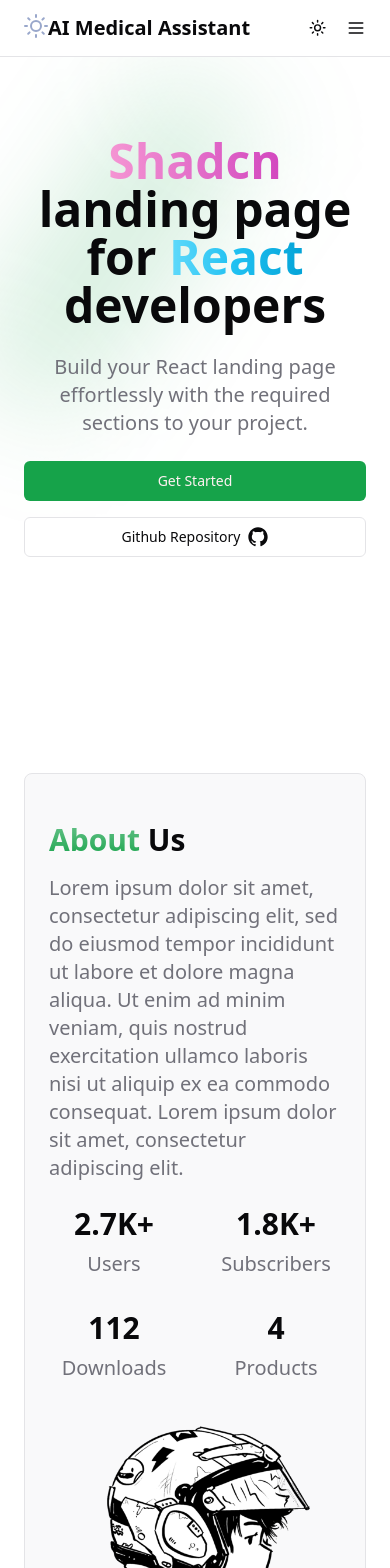
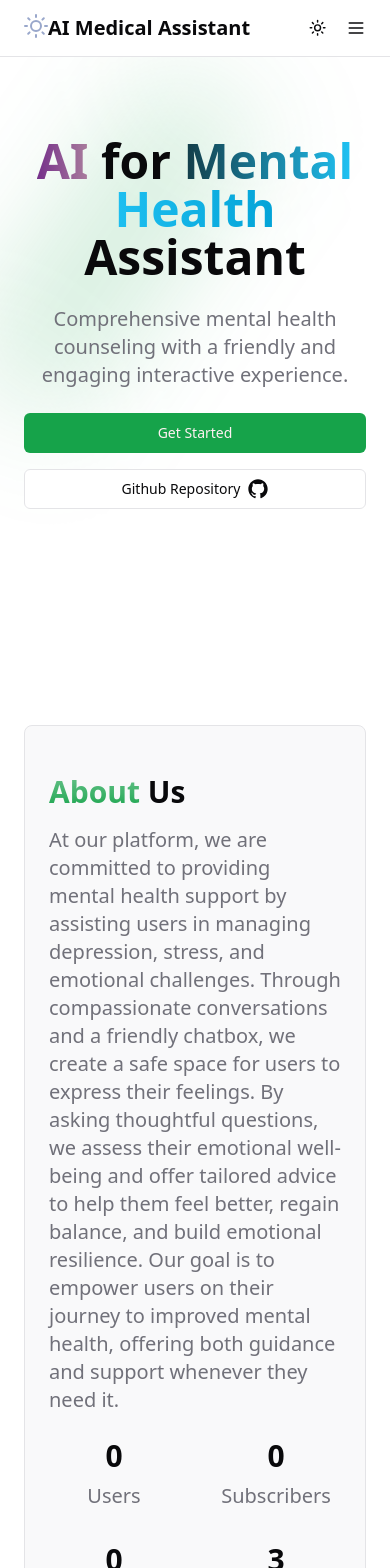
Before and after one commit to skittleskittles/moopy-emotion-ai, a React (Vite) app in the folder frontend/: page / in a window 390 px wide. Shown: the top 1568 px of the page. Built offline with nearby package versions, Linux system fonts and the light colour scheme.

Commit message:
"homepage change"

```diff
--- a/frontend/src/components/homepage/About.tsx
+++ b/frontend/src/components/homepage/About.tsx
@@ -20,11 +20,7 @@
                 Us
               </h2>
               <p className="text-xl text-muted-foreground mt-4">
-                Lorem ipsum dolor sit amet, consectetur adipiscing elit, sed do
-                eiusmod tempor incididunt ut labore et dolore magna aliqua. Ut
-                enim ad minim veniam, quis nostrud exercitation ullamco laboris
-                nisi ut aliquip ex ea commodo consequat. Lorem ipsum dolor sit
-                amet, consectetur adipiscing elit.
+                At our platform, we are committed to providing mental health support by assisting users in managing depression, stress, and emotional challenges. Through compassionate conversations and a friendly chatbox, we create a safe space for users to express their feelings. By asking thoughtful questions, we assess their emotional well-being and offer tailored advice to help them feel better, regain balance, and build emotional resilience. Our goal is to empower users on their journey to improved mental health, offering both guidance and support whenever they need it.
               </p>
             </div>
 
--- a/frontend/src/components/homepage/Cta.tsx
+++ b/frontend/src/components/homepage/Cta.tsx
@@ -9,22 +9,20 @@
             All Your
             <span className="bg-gradient-to-b from-primary/60 to-primary text-transparent bg-clip-text">
               {" "}
-              Ideas & Concepts{" "}
+              Ideas{" "}
             </span>
-            In One Interface
+            {/*In One Interface*/}
           </h2>
           <p className="text-muted-foreground text-xl mt-4 mb-8 lg:mb-0">
-            Lorem ipsum dolor sit amet consectetur adipisicing elit. Eaque,
-            beatae. Ipsa tempore ipsum iste quibusdam illum ducimus eos. Quasi,
-            sed!
+            Welcome to share your ideas with us!
           </p>
         </div>
 
         <div className="space-y-4 lg:col-start-2">
-          <Button className="w-full md:mr-4 md:w-auto">Request a Demo</Button>
-          <Button variant="outline" className="w-full md:w-auto">
-            View all features
-          </Button>
+          <Button className="w-full md:mr-4 md:w-auto">Share ideas</Button>
+          {/*<Button variant="outline" className="w-full md:w-auto">*/}
+            {/*View all features*/}
+          {/*</Button>*/}
         </div>
       </div>
     </section>
--- a/frontend/src/components/homepage/FAQ.tsx
+++ b/frontend/src/components/homepage/FAQ.tsx
@@ -13,33 +13,33 @@
 
 const FAQList: FAQProps[] = [
   {
-    question: "Is this template free?",
-    answer: "Yes. It is a free ChadcnUI template.",
+    question: "How mush does it cost?",
+    answer: "Yes, it is completely free of charge.",
     value: "item-1",
   },
   {
-    question: "Lorem ipsum dolor sit amet consectetur adipisicing elit?",
+    question: "What is AI Medical Assistant?",
     answer:
-      "Lorem ipsum dolor sit amet, consectetur adipisicing elit. Sint labore quidem quam? Consectetur sapiente iste rerum reiciendis animi nihil nostrum sit quo, modi quod.",
+      "At our platform, we are committed to providing mental health support by assisting users in managing depression, stress, and emotional challenges. Through compassionate conversations and a friendly chatbox, we create a safe space for users to express their feelings. By asking thoughtful questions, we assess their emotional well-being and offer tailored advice to help them feel better, regain balance, and build emotional resilience. Our goal is to empower users on their journey to improved mental health, offering both guidance and support whenever they need it.",
     value: "item-2",
   },
   {
     question:
-      "Lorem ipsum dolor sit amet  Consectetur natus dolores minus quibusdam?",
+      "Who will be helping me?",
     answer:
-      "Lorem ipsum dolor sit amet consectetur, adipisicing elit. Labore qui nostrum reiciendis veritatis necessitatibus maxime quis ipsa vitae cumque quo?",
+      "After you sign up, we will prove a short mental test and it will give us basic info. Then, we will match your question with mental haelth data to help you find the resulr. You can ask any questions in chat with me.",
     value: "item-3",
   },
   {
-    question: "Lorem ipsum dolor sit amet, consectetur adipisicing elit?",
-    answer: "Lorem ipsum dolor sit amet consectetur, adipisicing elit.",
+    question: "Can I stay anonymous?",
+    answer: "Yes, users are free to choose any name they prefer. Additionally, all personal information will remain anonymous to ensure privacy.",
     value: "item-4",
   },
   {
     question:
-      "Lorem ipsum dolor sit amet consectetur adipisicing elit. Consectetur natus?",
+      "How can I get started with AI Medical Assistant?",
     answer:
-      "Lorem ipsum dolor sit amet, consectetur adipisicing elit. Sint labore quidem quam? Consectetur sapiente iste rerum reiciendis animi nihil nostrum sit quo, modi quod.",
+      "On the homepage, click on 'Get Started' to begin.",
     value: "item-5",
   },
 ];
--- a/frontend/src/components/homepage/Features.tsx
+++ b/frontend/src/components/homepage/Features.tsx
@@ -20,19 +20,19 @@
   {
     title: "Responsive Design",
     description:
-      "Lorem ipsum dolor sit amet consectetur adipisicing elit. Nisi nesciunt est nostrum omnis ab sapiente.",
+      "Responsive design ensures that a website or application adapts seamlessly to different screen sizes and devices, providing an optimal user experience across all platforms.",
     image: image4,
+  },
+  {
+    title: "AI-Powered ChatBox",
+    description:
+      "AI-powered chatbox uses advanced machine learning algorithms to engage in meaningful conversations, providing instant support and personalized assistance to users.",
+    image: image3,
   },
   {
     title: "Intuitive user interface",
     description:
-      "Lorem ipsum dolor sit amet consectetur adipisicing elit. Nisi nesciunt est nostrum omnis ab sapiente.",
-    image: image3,
-  },
-  {
-    title: "AI-Powered insights",
-    description:
-      "Lorem ipsum dolor sit amet consectetur adipisicing elit. Nisi nesciunt est nostrum omnis ab sapiente.",
+      "An intuitive user interface ensures a seamless and effortless experience, allowing users to navigate and interact with the application or website easily.",
     image: image,
   },
 ];
@@ -53,9 +53,9 @@
   return (
     <section id="features" className="container py-24 sm:py-32 space-y-8">
       <h2 className="text-3xl lg:text-4xl font-bold md:text-center">
-        Many{" "}
+        Many Great{" "}
         <span className="bg-gradient-to-b from-primary/60 to-primary text-transparent bg-clip-text">
-          Great Features
+          Features
         </span>
       </h2>
 
--- a/frontend/src/components/homepage/Hero.tsx
+++ b/frontend/src/components/homepage/Hero.tsx
@@ -13,23 +13,22 @@
       <div className="text-center lg:text-start space-y-6">
         <main className="text-5xl md:text-6xl font-bold">
           <h1 className="inline">
-            <span className="inline bg-gradient-to-r from-[#F596D3]  to-[#D247BF] text-transparent bg-clip-text">
-              Shadcn
+            <span className="inline bg-gradient-to-r from-[#75308a]  to-[#aa7e9d] text-transparent bg-clip-text">
+              AI
             </span>{" "}
-            landing page
+            for
           </h1>{" "}
-          for{" "}
+          {/*for{" "}*/}
           <h2 className="inline">
-            <span className="inline bg-gradient-to-r from-[#61DAFB] via-[#1fc0f1] to-[#03a3d7] text-transparent bg-clip-text">
-              React
+            <span className="inline bg-gradient-to-r from-[#133c47] via-[#1fc0f1] to-[#03a3d7] text-transparent bg-clip-text">
+              Mental Health
             </span>{" "}
-            developers
+            Assistant
           </h2>
         </main>
 
         <p className="text-xl text-muted-foreground md:w-10/12 mx-auto lg:mx-0">
-          Build your React landing page effortlessly with the required sections
-          to your project.
+          Comprehensive mental health counseling with a friendly and engaging interactive experience.
         </p>
 
         <div className="space-y-4 md:space-y-0 md:space-x-4">
@@ -42,7 +41,7 @@
 
           <a
             rel="noreferrer noopener"
-            href="https://github.com/leoMirandaa/shadcn-landing-page.git"
+            href="https://github.com/skittleskittles/Capstone_Project.git"
             target="_blank"
             className={`w-full md:w-1/3 ${buttonVariants({
               variant: "outline",
--- a/frontend/src/components/homepage/HeroCards.tsx
+++ b/frontend/src/components/homepage/HeroCards.tsx
@@ -17,7 +17,7 @@
   return (
     <div className="hidden lg:flex flex-row flex-wrap gap-8 relative w-[700px] h-[500px]">
       {/* Testimonial */}
-      <Card className="absolute w-[340px] -top-[15px] drop-shadow-xl shadow-black/10 dark:shadow-white/10">
+      {/* <Card className="absolute w-[340px] -top-[15px] drop-shadow-xl shadow-black/10 dark:shadow-white/10">
         <CardHeader className="flex flex-row items-center gap-4 pb-2">
           <Avatar>
             <AvatarImage alt="" src="https://github.com/shadcn.png" />
@@ -31,7 +31,7 @@
         </CardHeader>
 
         <CardContent>This landing page is awesome!</CardContent>
-      </Card>
+      </Card>*/}
 
       {/* Team */}
       <Card className="absolute right-[20px] top-4 w-80 flex flex-col justify-center items-center drop-shadow-xl shadow-black/10 dark:shadow-white/10">
@@ -40,8 +40,9 @@
             src="https://i.pravatar.cc/150?img=58"
             alt="user avatar"
             className="absolute grayscale-[0%] -top-12 rounded-full w-24 h-24 aspect-square object-cover"
+
           />
-          <CardTitle className="text-center">Leo Miranda</CardTitle>
+          <CardTitle className="text-center">Meier Chen</CardTitle>
           <CardDescription className="font-normal text-primary">
             Frontend Developer
           </CardDescription>
@@ -49,16 +50,38 @@
 
         <CardContent className="text-center pb-2">
           <p>
-            I really enjoy transforming ideas into functional software that
-            exceeds expectations
+          Communicating with code and machines to bring ideas to life is a really cool thing.
           </p>
         </CardContent>
+      {/* new person*/}
+
+      {/* New Team Member */}
+      <Card className="absolute right-[373px] top-[-75px] w-80 drop-shadow-xl shadow-black/10 dark:shadow-white/10">
+        <CardHeader className="mt-8 flex justify-center items-center pb-2">
+          <img
+            src="https://i.pravatar.cc/150?img=59"  // New avatar image
+            alt="user avatar"
+            className="absolute grayscale-[0%] -top-12 rounded-full w-24 h-24 aspect-square object-cover"
+          />
+          <CardTitle className="text-center">Yiyan Kong</CardTitle>  {/* New name */}
+          <CardDescription className="font-normal text-primary">
+            Backend Developer
+          </CardDescription>
+        </CardHeader>
+
+        <CardContent className="text-center pb-2">
+          <p>
+          Programmers are akin to artists, with each line of code representing their mastery in understanding and managing the complexities of a system.
+          </p>
+        </CardContent>
+      </Card>
+
 
         <CardFooter>
           <div>
             <a
               rel="noreferrer noopener"
-              href="https://github.com/leoMirandaa"
+              href="https://github.com/skittleskittles/Capstone_Project.git"
               target="_blank"
               className={buttonVariants({
                 variant: "ghost",
@@ -68,6 +91,7 @@
               <span className="sr-only">Github icon</span>
               <GitHubLogoIcon className="w-5 h-5" />
             </a>
+            {/*
             <a
               rel="noreferrer noopener"
               href="https://twitter.com/leo_mirand4"
@@ -88,10 +112,11 @@
                 <path d="M18.901 1.153h3.68l-8.04 9.19L24 22.846h-7.406l-5.8-7.584-6.638 7.584H.474l8.6-9.83L0 1.154h7.594l5.243 6.932ZM17.61 20.644h2.039L6.486 3.24H4.298Z" />
               </svg>
             </a>
+            */}
 
             <a
               rel="noreferrer noopener"
-              href="https://www.linkedin.com/in/leopoldo-miranda/"
+              href="https://www.linkedin.com/in/meier-chen/"
               target="_blank"
               className={buttonVariants({
                 variant: "ghost",
@@ -106,7 +131,7 @@
       </Card>
 
       {/* Pricing */}
-      <Card className="absolute top-[150px] left-[50px] w-72  drop-shadow-xl shadow-black/10 dark:shadow-white/10">
+      <Card className="absolute top-[200px] left-[50px] w-72  drop-shadow-xl shadow-black/10 dark:shadow-white/10">
         <CardHeader>
           <CardTitle className="flex item-center justify-between">
             Free
@@ -120,7 +145,7 @@
           </div>
 
           <CardDescription>
-            Lorem ipsum dolor sit, amet ipsum consectetur adipisicing elit.
+            Provide mental health support through engaging conversations
           </CardDescription>
         </CardHeader>
 
@@ -132,7 +157,7 @@
 
         <CardFooter className="flex">
           <div className="space-y-4">
-            {["4 Team member", "4 GB Storage", "Upto 6 pages"].map(
+            {["4 Team member", "Great Storage", "Mental help-chatbox"].map(
               (benefit: string) => (
                 <span key={benefit} className="flex">
                   <Check className="text-green-500" />{" "}
@@ -153,8 +178,7 @@
           <div>
             <CardTitle>Light & dark mode</CardTitle>
             <CardDescription className="text-md mt-2">
-              Lorem ipsum dolor sit amet consect adipisicing elit. Consectetur
-              natusm.
+              Select the lighting that suits your preference.
             </CardDescription>
           </div>
         </CardHeader>
--- a/frontend/src/components/homepage/HowItWorks.tsx
+++ b/frontend/src/components/homepage/HowItWorks.tsx
@@ -12,25 +12,28 @@
     icon: <MedalIcon />,
     title: "Accessibility",
     description:
-      "Lorem ipsum dolor sit amet, consectetur adipisicing elit. Illum quas provident cum",
+      "Our platform is designed for easy use, with a simple and clear interface for a smooth user experience.",
   },
+
   {
     icon: <MapIcon />,
     title: "Community",
     description:
-      "Lorem ipsum dolor sit amet, consectetur adipisicing elit. Illum quas provident cum",
+      "Engage with the community through anonymous inquiries, ensuring complete privacy and confidentiality.",
   },
+
   {
     icon: <PlaneIcon />,
     title: "Scalability",
     description:
-      "Lorem ipsum dolor sit amet, consectetur adipisicing elit. Illum quas provident cum",
+      "By leveraging CNN and various AI algorithms, we accurately assess users' emotional states for personalized support.",
   },
+
   {
     icon: <GiftIcon />,
-    title: "Gamification",
+    title: "Chat with us",
     description:
-      "Lorem ipsum dolor sit amet, consectetur adipisicing elit. Illum quas provident cum",
+      "Our AI-powered chat offers friendly and empathetic conversations to help resolve user concerns and provide guidance.",
   },
 ];
 
@@ -45,8 +48,8 @@
         Step-by-Step Guide
       </h2>
       <p className="md:w-3/4 mx-auto mt-4 mb-8 text-xl text-muted-foreground">
-        Lorem ipsum dolor sit amet consectetur, adipisicing elit. Veritatis
-        dolor pariatur sit!
+        {/* Lorem ipsum dolor sit amet consectetur, adipisicing elit. Veritatis
+        dolor pariatur sit! */}
       </p>
 
       <div className="grid grid-cols-1 md:grid-cols-2 lg:grid-cols-4 gap-8">
--- a/frontend/src/components/homepage/Statistics.tsx
+++ b/frontend/src/components/homepage/Statistics.tsx
@@ -6,19 +6,19 @@
 
   const stats: statsProps[] = [
     {
-      quantity: "2.7K+",
+      quantity: "0",
       description: "Users",
     },
     {
-      quantity: "1.8K+",
+      quantity: "0",
       description: "Subscribers",
     },
     {
-      quantity: "112",
+      quantity: "0",
       description: "Downloads",
     },
     {
-      quantity: "4",
+      quantity: "3",
       description: "Products",
     },
   ];
```
